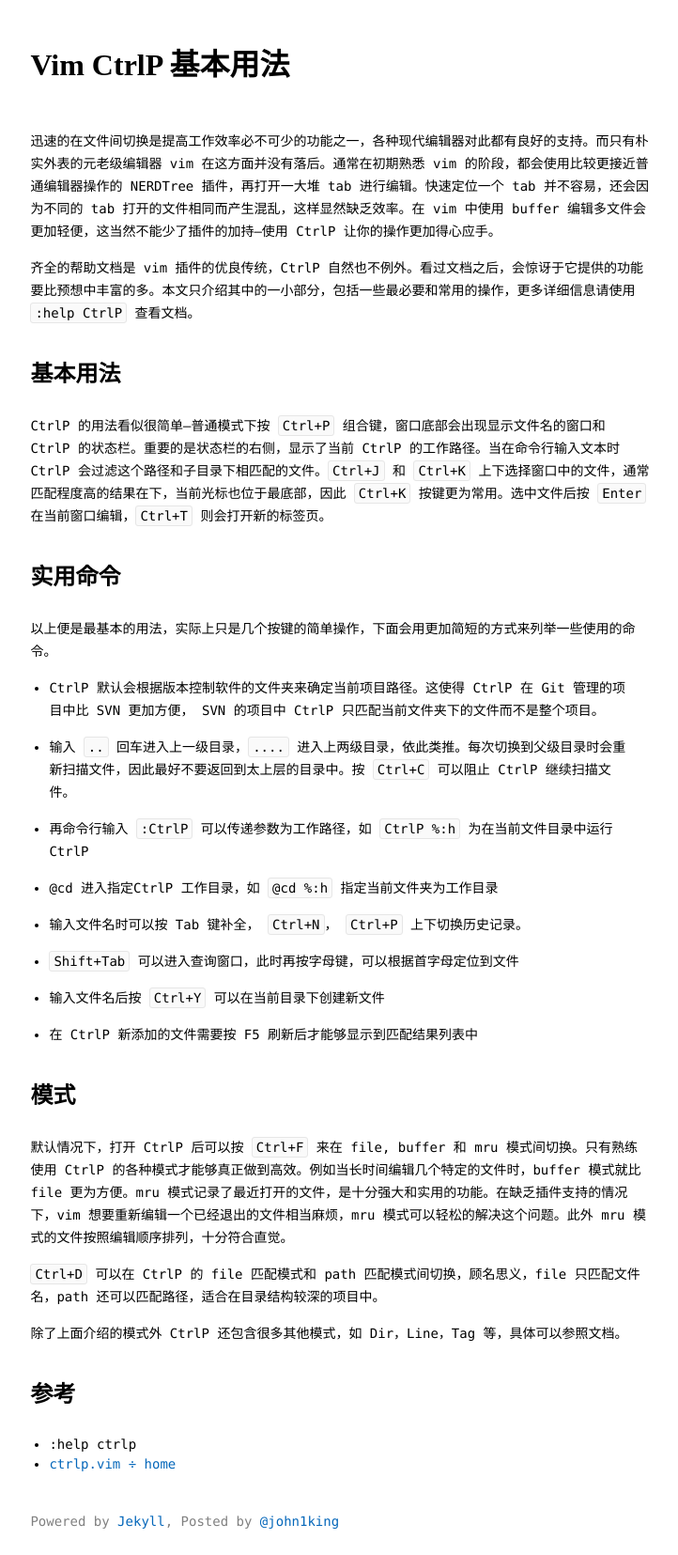
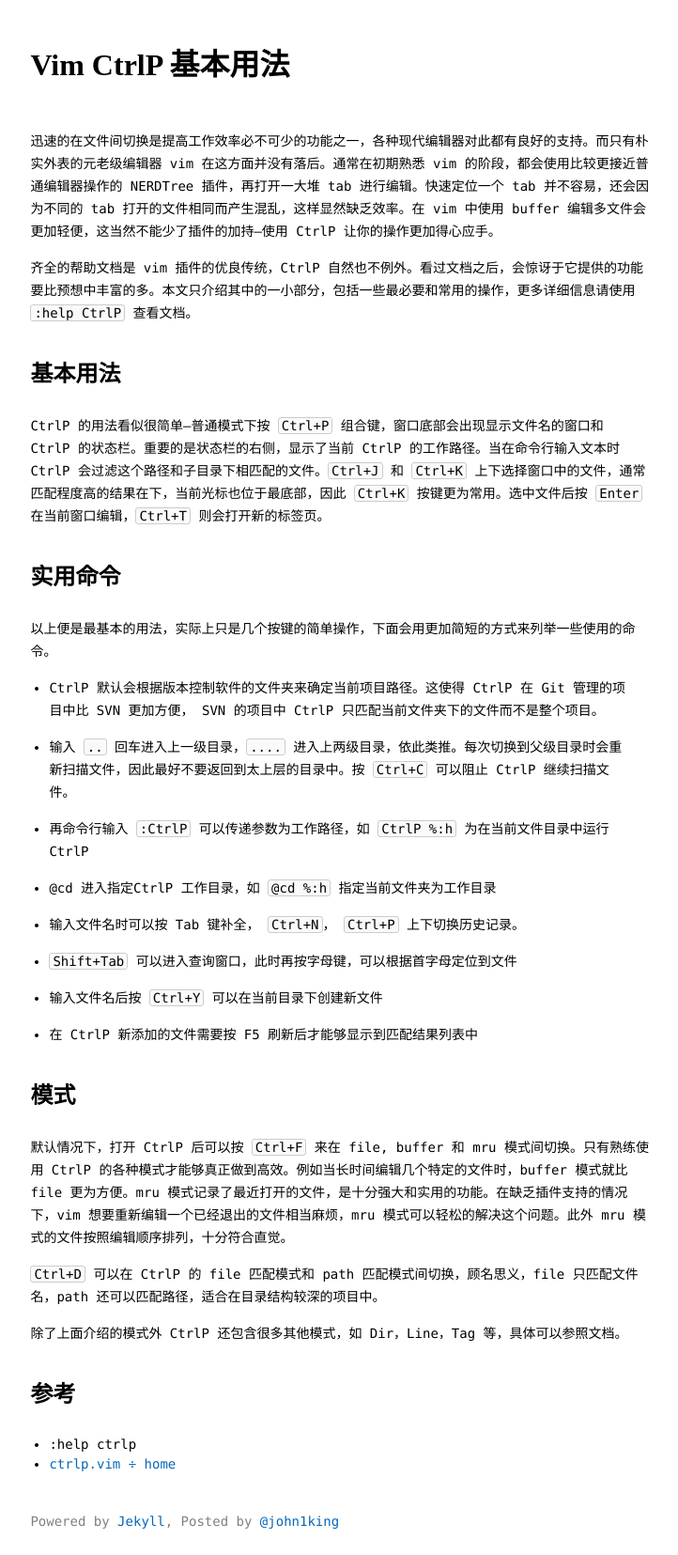
Before and after one commit to john1king/john1king.github.com, a Jekyll site: the page built from _posts/2012-08-16-vim-ctrlp-usage.md, in a window 1280 px wide. Shown: the whole page at 94% size, without its empty margins (208-930 px from the left). Built offline with Jekyll 4.4.1, drawn with Linux system fonts in a browser that asks for light colours; Markdown is read by kramdown in place of the engine named in the settings; comment, search, counter and statistics services are not loaded.

Commit message:
update code style

```diff
--- a/css/screen.css
+++ b/css/screen.css
@@ -110,9 +110,9 @@
 
 code {
   border-radius:3px;
-  border:1px solid #e6e6e6;
+  border:1px solid #ccc;
   background:#fafafa;
-  padding:2px 4px;
+  padding:0px 3px;
 }
 
 .highlight code {
```
